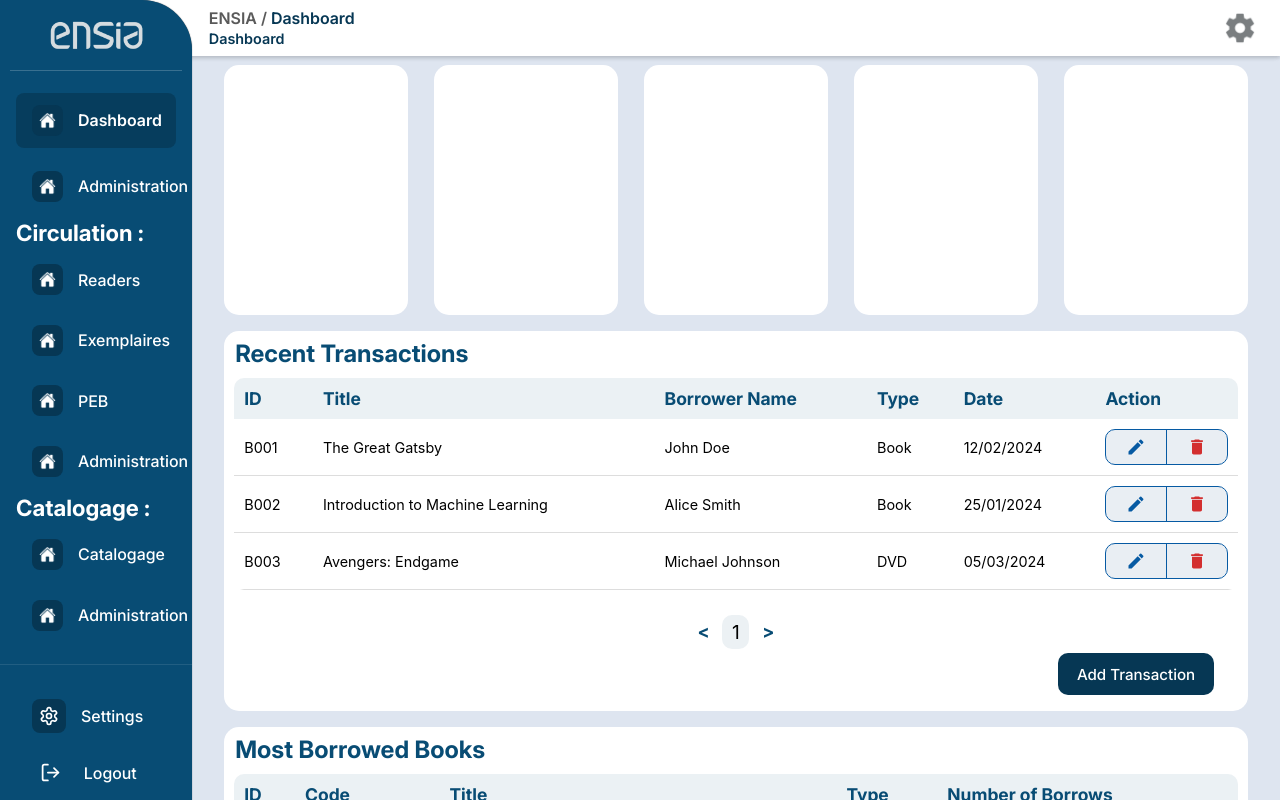
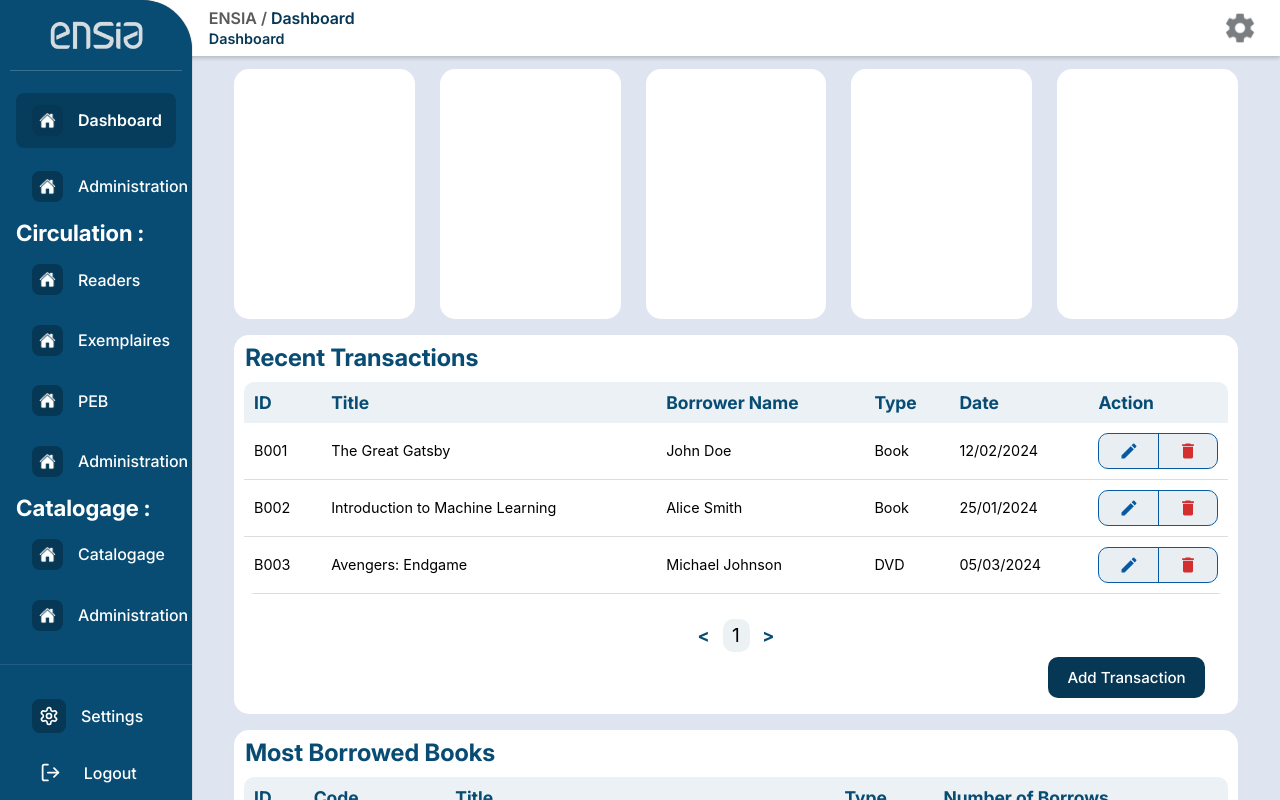
Before and after one commit to HachemSekhsoukh/LibrarySystem, a React (Vite) app: page /dashboard in a window 1280 px wide. Built offline with nearby package versions, Linux system fonts and the light colour scheme; a web font is replaced by a local one.

Commit message:
UI changes

```diff
--- a/src/CSS/dashboard.css
+++ b/src/CSS/dashboard.css
@@ -16,7 +16,7 @@
 }
 
 .stat-card{
-    margin-top: 2%;
+    margin-top: 1.5%;
     width: 18%;
     height: 250px;
     background-color: white;
--- a/src/Layouts/PagesLayout.css
+++ b/src/Layouts/PagesLayout.css
@@ -27,6 +27,7 @@
 }
 
 .content {
+  padding: 10px;
   overflow: auto;
   width: 80%;
   margin-left: 17.5%;
```
